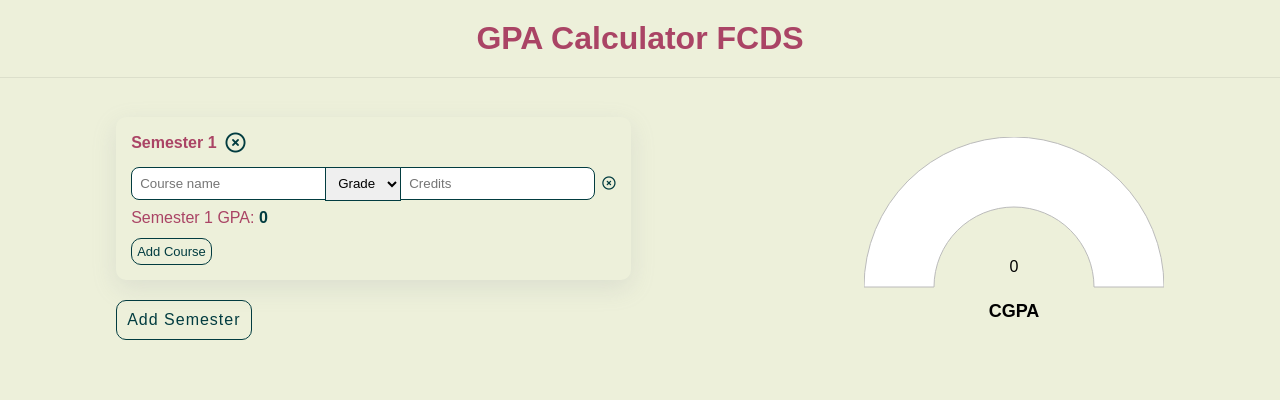
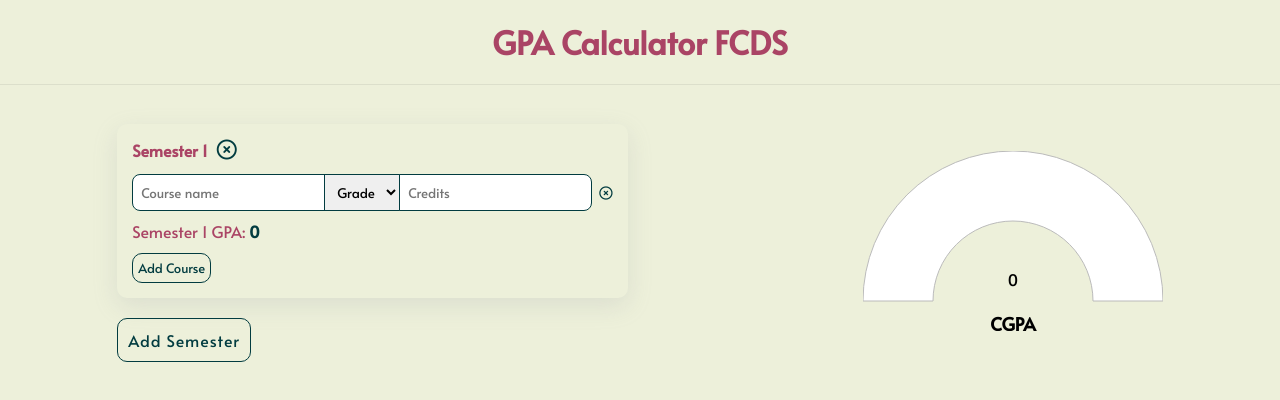
Before and after one commit to HishamM1/gpa-calculator, a Vue app: page / in a window 1280 px wide. Shown: the top 400 px of the page. Built offline with nearby package versions, Linux system fonts and the light colour scheme.

Commit message:
create cgpa component

```diff
--- a/index.html
+++ b/index.html
@@ -4,6 +4,9 @@
     <meta charset="UTF-8">
     <link rel="icon" href="/favicon.ico">
     <meta name="viewport" content="width=device-width, initial-scale=1.0">
+    <link rel="preconnect" href="https://fonts.googleapis.com">
+    <link rel="preconnect" href="https://fonts.gstatic.com" crossorigin>
+    <link href="https://fonts.googleapis.com/css2?family=Alata&display=swap" rel="stylesheet">
     <link rel="stylesheet" href="https://cdnjs.cloudflare.com/ajax/libs/font-awesome/6.3.0/css/all.min.css" integrity="sha512-SzlrxWUlpfuzQ+pcUCosxcglQRNAq/DZjVsC0lE40xsADsfeQoEypE+enwcOiGjk/bSuGGKHEyjSoQ1zVisanQ==" crossorigin="anonymous" referrerpolicy="no-referrer" />
     <title>GPA Calculator</title>
   </head>
--- a/src/App.vue
+++ b/src/App.vue
@@ -1,5 +1,6 @@
 <script setup>
 import { ref, computed, watch, watchEffect } from "vue";
+import gpaMeter from "./components/gpaMeter.vue";
 
 const semesters = ref([]);
 
@@ -118,18 +119,6 @@ const CGPA = computed(() => {
     ? (gradeXhours.value / totalCredits.value).toFixed(3)
     : 0;
 });
-
-const scale = (n, domainMax, rangeMax) => {
-  const rate = n / domainMax;
-  return rangeMax * rate;
-};
-
-const rotation = computed(() => scale(CGPA.value, 4, 180));
-const color = computed(() => {
-  if (CGPA.value >= 3) return "#AA4465";
-  if (CGPA.value >= 2) return "#023C40";
-  return "#CE1126"; // Red
-});
 </script>
 
 <template>
@@ -209,50 +198,7 @@ const color = computed(() => {
       <button class="add-semester" @click="addSemester">Add Semester</button>
     </div>
     <!-- Cumulative GPA -->
-
-    <div>
-      <svg id="gauge" height="180" width="300">
-        <defs>
-          <mask id="donut">
-            <path
-              d="M 0 150
-           A 45 45, 0, 0, 1, 300 150
-           L 230 150
-           A 45 45, 0, 0, 0, 70, 150
-           L 0 150"
-              fill="white"
-              stroke="black"
-            />
-          </mask>
-        </defs>
-
-        <path
-          d="M 0 150
-           A 45 45, 0, 0, 1, 300 150
-           L 230 150
-           A 45 45, 0, 0, 0, 70, 150
-           L 0 150"
-          fill="white"
-          stroke="#BBBBBB"
-        />
-
-        <g mask="url(#donut)">
-          <rect
-            x="0"
-            y="150"
-            height="150"
-            width="300"
-            :fill="color"
-            :transform="`rotate(${rotation} 150 150)`"
-          />
-        </g>
-
-        <text class="rate" x="150" y="135" text-anchor="middle">
-          {{ CGPA }}
-        </text>
-        <text class="cgba" x="150" y="180" text-anchor="middle">CGPA</text>
-      </svg>
-    </div>
+    <gpaMeter :CGPA="CGPA" />
   </main>
 </template>
 
@@ -270,7 +216,7 @@ const color = computed(() => {
 * {
   padding: 0;
   margin: 0;
-  font-family: Arial, Helvetica, sans-serif;
+  font-family: "Alata", sans-serif;
 }
 
 body {
@@ -406,7 +352,7 @@ input {
 }
 select {
   border: 1px solid var(--third);
-  padding: 7px 8px 8px;
+  padding: 7px 8px 7px;
 }
 
 .semester-card:not(:last-child) {
--- /dev/null
+++ b/src/components/gpaMeter.vue
@@ -0,0 +1,60 @@
+<template>
+  <div>
+    <svg id="gauge" height="180" width="300">
+      <defs>
+        <mask id="donut">
+          <path
+            d="M 0 150
+           A 45 45, 0, 0, 1, 300 150
+           L 230 150
+           A 45 45, 0, 0, 0, 70, 150
+           L 0 150"
+            fill="white"
+            stroke="black"
+          />
+        </mask>
+      </defs>
+
+      <path
+        d="M 0 150
+           A 45 45, 0, 0, 1, 300 150
+           L 230 150
+           A 45 45, 0, 0, 0, 70, 150
+           L 0 150"
+        fill="white"
+        stroke="#BBBBBB"
+      />
+
+      <g mask="url(#donut)">
+        <rect
+          x="0"
+          y="150"
+          height="150"
+          width="300"
+          :fill="color"
+          :transform="`rotate(${rotation} 150 150)`"
+        />
+      </g>
+
+      <text class="rate" x="150" y="135" text-anchor="middle">
+        {{ CGPA }}
+      </text>
+      <text class="cgba" x="150" y="180" text-anchor="middle">CGPA</text>
+    </svg>
+  </div>
+</template>
+
+<script setup>
+import { computed } from "vue";
+const props = defineProps(["CGPA"]);
+const scale = (n, domainMax, rangeMax) => {
+  const rate = n / domainMax;
+  return rangeMax * rate;
+};
+const rotation = computed(() => scale(props.CGPA, 4, 180));
+const color = computed(() => {
+  if (props.CGPA >= 3) return "#AA4465";
+  if (props.CGPA >= 2) return "#023C40";
+  return "#CE1126"; // Red
+});
+</script>
```
